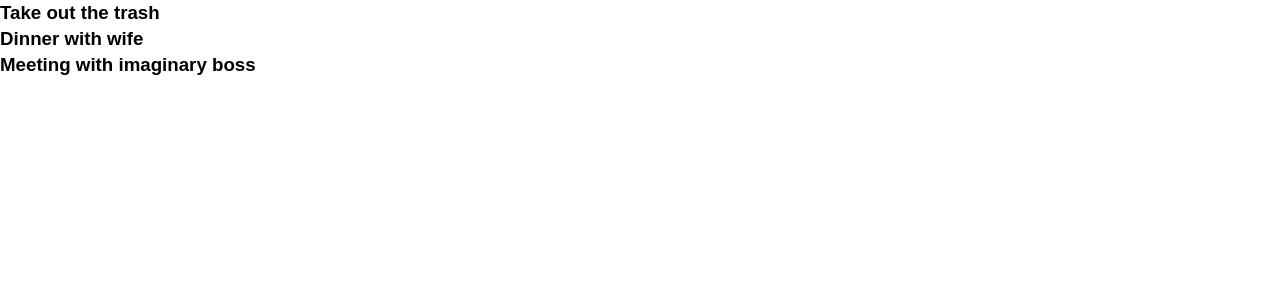
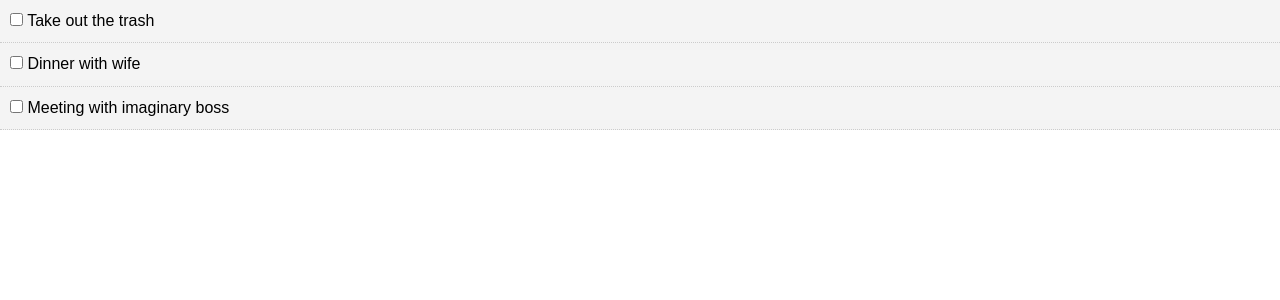
Before and after one commit to michaelpearsun/todoapp, a React (Create React App) app: page / in a window 1280 px wide. Shown: the top 300 px of the page. Built offline with nearby package versions, Linux system fonts and the light colour scheme.

Commit message:
Added some stylings

```diff
--- /dev/null
+++ b/src/components/TodoItem.js
@@ -0,0 +1,31 @@
+import React, { Component } from 'react';
+import PropTypes from 'prop-types';
+
+export class TodoItem extends Component {
+    getStyle = () => {
+        return {
+            background: '#f4f4f4',
+            padding: '10px',
+            borderBottom: '1px #ccc dotted',
+            textDecoration: this.props.todo.completed ? 'line-through' : 'none'
+        }
+    }
+
+    render() {
+        return (
+            <div style={this.getStyle()}>
+                <p>
+                    <input type="checkbox"/> {' '}
+                    { this.props.todo.title }
+                </p>
+            </div>
+        )
+    }
+}
+
+//PropTypes
+TodoItem.propTypes = {
+    todo: PropTypes.object.isRequired
+}
+
+export default TodoItem
--- a/src/components/Todos.js
+++ b/src/components/Todos.js
@@ -1,11 +1,18 @@
 import React, { Component } from 'react';
+import TodoItem from './TodoItem';
+import PropTypes from 'prop-types';
 
 class Todos extends Component {
   render() {
     return this.props.todos.map((todo) => (
-        <h3>{ todo.title }</h3>
+        <TodoItem key={todo.id} todo={todo}/>
     ));
   }
 }
 
+//PropTypes
+Todos.propTypes = {
+    todos: PropTypes.array.isRequired
+}
+
 export default Todos;
```
